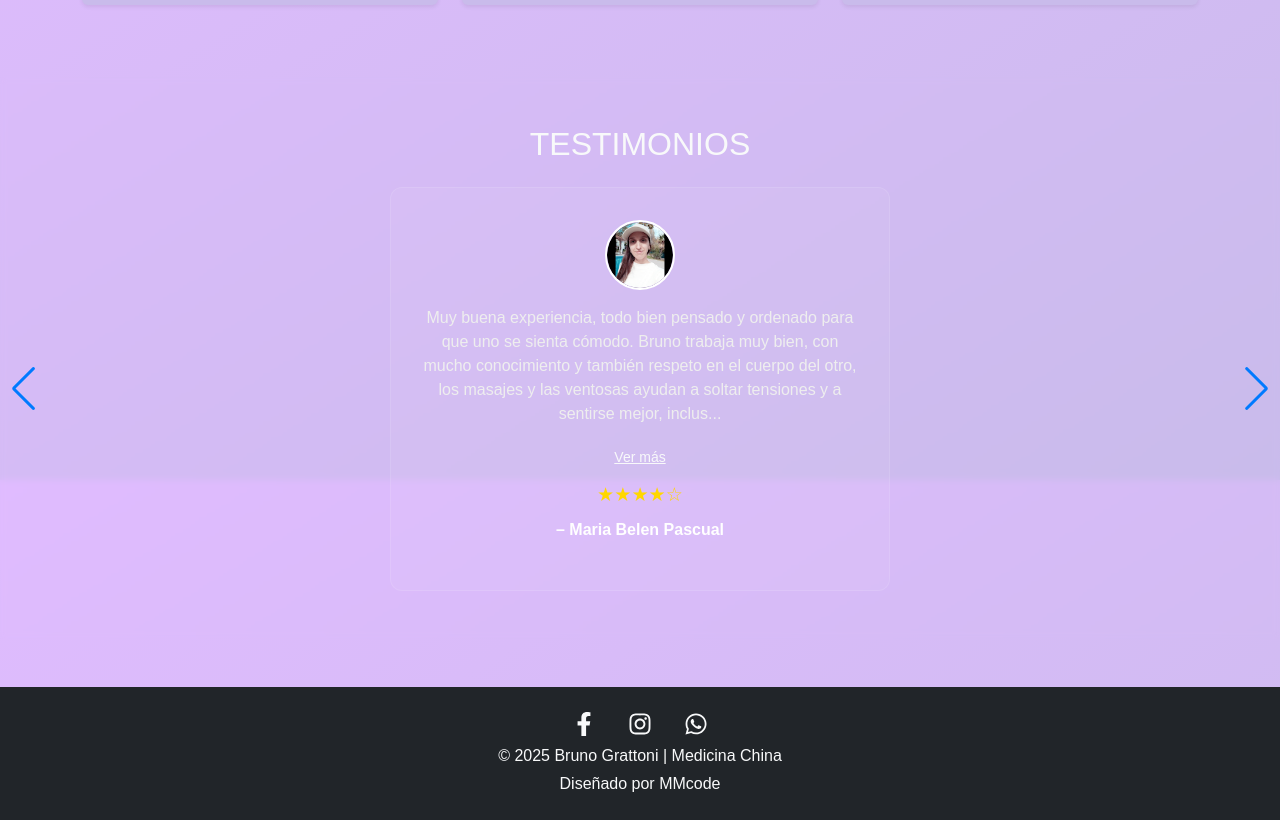
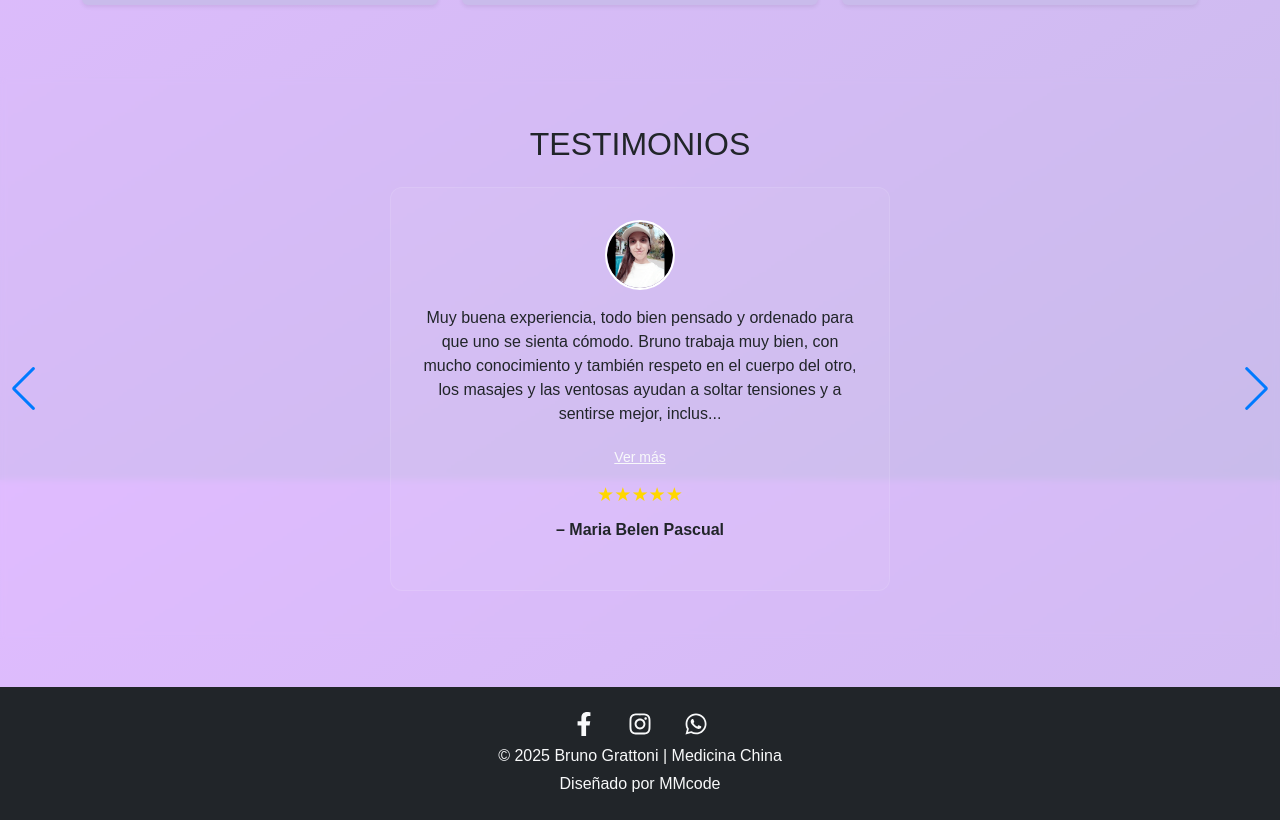
Before and after one commit to MarciaA93/BrunoGMedicina-frontend, a React (Vite) app: page / in a window 1280 px wide. Shown: the part 1920-2740 px from the top of the page. Built offline with nearby package versions, Linux system fonts and the light colour scheme; no server answers; a web font is replaced by a local one.

Commit message:
reseñas

```diff
--- a/src/pages/Home.jsx
+++ b/src/pages/Home.jsx
@@ -28,7 +28,7 @@ Sin duda, este centro es muy recomendable ya sea que sufras de dolores específi
   {
     nombre: "Maria Belen Pascual",
     texto: "Muy buena experiencia, todo bien pensado y ordenado para que uno se sienta cómodo. Bruno trabaja muy bien, con mucho conocimiento y también respeto en el cuerpo del otro, los masajes y las ventosas ayudan a soltar tensiones y a sentirse mejor, incluso si vas con algún dolor. Voy cada 15 días y para mí las sesiones de una hora y media son el tiempo justo, siempre siento que mi cuerpo lo agradece porque salgo totalmente relajada y renovada. Lo súper recomiendo!!",
-    estrellas: 4,
+    estrellas: 5,
     avatar: "/img/reseña2.png"
   },
   {
@@ -36,7 +36,22 @@ Sin duda, este centro es muy recomendable ya sea que sufras de dolores específi
     texto: "Bruno brinda un excelente servicio, combina técnicas de masajes con ventosas que ayudan rápidamente a aflojar la contractura y relajar tensión muscular. El espacio es accesible y acondicionado para mayor comodidad del cuerpo. Buena temperatura y aromas relajantes.",
     estrellas: 5,
     avatar: "/img/reseña3.png"
-  }
+  },
+  {
+    nombre: "Cecilia Rigui",
+    texto: "Excelente experiencia con Bruno, Su enfoque terapéutico y habilidad para personalizar cada sesión me han ayudado significativamente a mejorar mi calidad de sueño. Después de varias sesiones, he notado una gran diferencia en mi descanso y bienestar general. Lo recomiendo ampliamente a aquellos que buscan aliviar problemas de sueño y mejorar su salud en general. Su profesionalismo y dedicación son notables. ¡No dudes en contactarlo si buscas una solución natural y efectiva para tus problemas de sueño entre otros.",
+    estrellas: 5,
+    avatar: "/img/reseña4.png"
+
+  },
+   {
+    nombre: "Julieta Suarez",
+    texto: "Que decirte que no te han dicho en otros comentarios... me sentí sobre todo escuchada, pocos terapeutas te escuchan antes y después de las terapias yo lo valoro mucho y me sacaste evidentemente un gran pesos de mis hombros. Gracias  ✨️",
+    estrellas: 5,
+    avatar: "/img/reseña5.png"
+
+  },
+
 ];
 
   return (
@@ -168,7 +183,7 @@ Estas sesiones son un espacio de escucha, guía y reconexión. Empieza a SER el
 
 
       <div className="testimonios-section py-5">
-        <h2 className="text-center text-light mb-4">TESTIMONIOS</h2>
+        <h2 className="text-center text-dark mb-4">TESTIMONIOS</h2>
         <Swiper
           modules={[Navigation, Autoplay]}
           navigation
@@ -183,7 +198,7 @@ Estas sesiones son un espacio de escucha, guía y reconexión. Empieza a SER el
             const textoCorto = t.texto.length > 250 ? t.texto.slice(0, 250) + '...' : t.texto;
             return (
               <SwiperSlide key={i}>
-                <div className="testimonio text-center">
+                <div className="testimonio text-center text-dark">
                   <img src={t.avatar} alt={t.nombre} className="avatar mb-3" />
                   <p className="texto">{estaExpandido ? t.texto : textoCorto}</p>
                   {t.texto.length > 250 && (
@@ -199,7 +214,7 @@ Estas sesiones son un espacio de escucha, guía y reconexión. Empieza a SER el
                   <div className="estrellas">
                     {"★".repeat(t.estrellas)}{"☆".repeat(5 - t.estrellas)}
                   </div>
-                  <p className="nombre">– {t.nombre}</p>
+                  <p className="nombre text-dark">– {t.nombre}</p>
                 </div>
               </SwiperSlide>
             );
```
Also changed, not shown: public/img/reseña4.png (added), public/img/reseña5.png (added).
